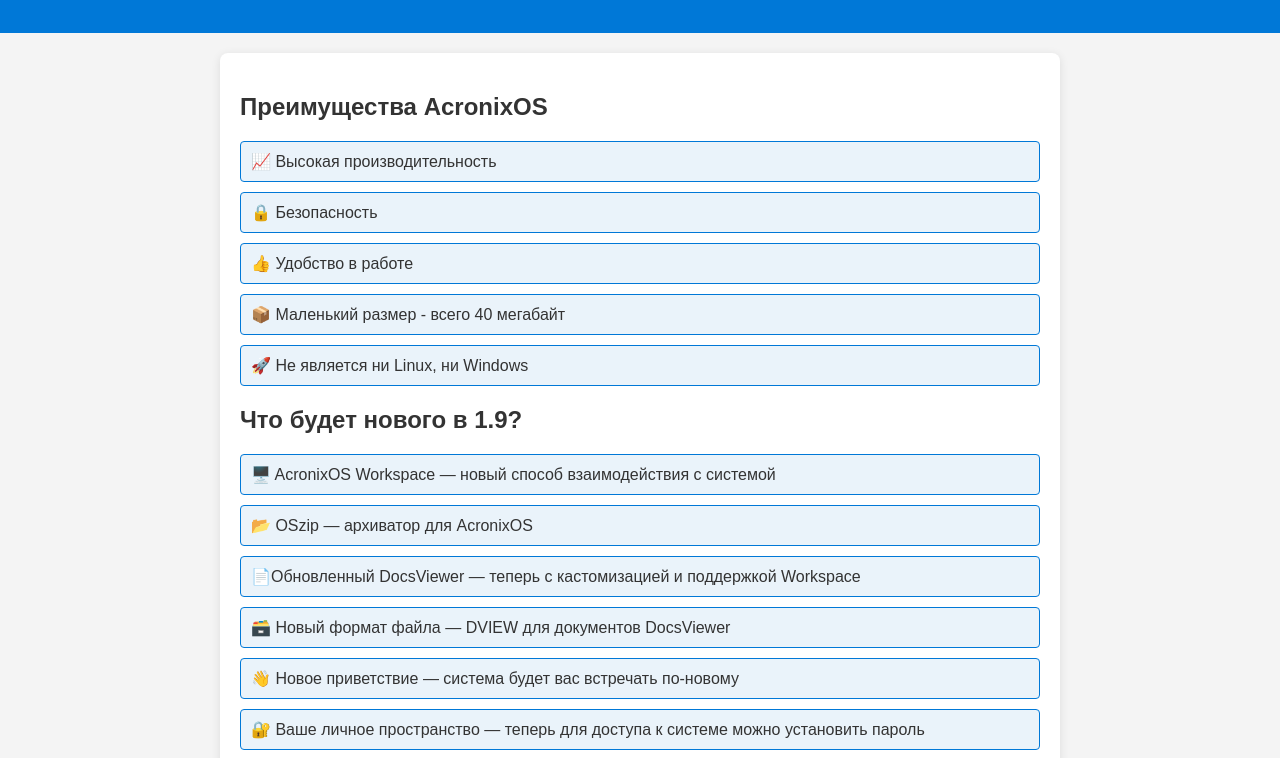
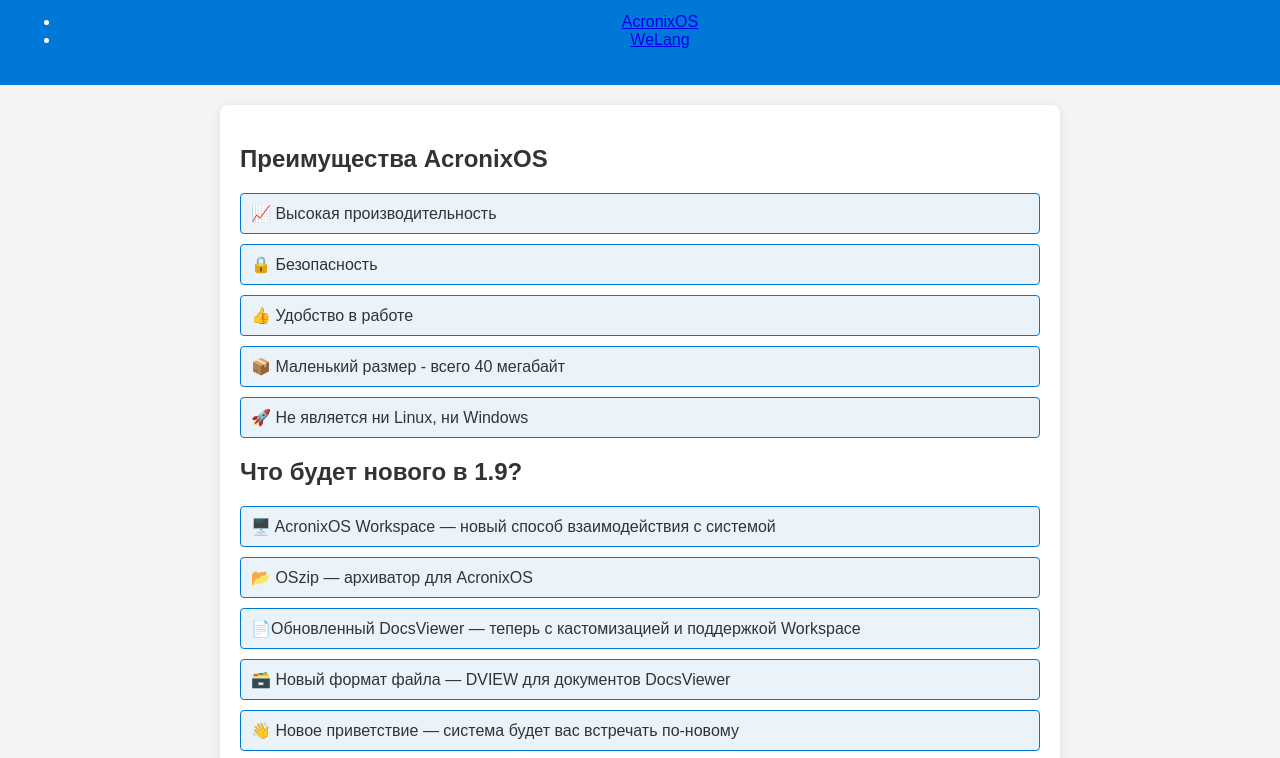
Before and after one commit to PlatonIvashin/PlatonIvashin.github.io, a plain HTML site: page index.html in a window 1280 px wide. Shown: the part 94-852 px from the top of the page. Drawn offline with Linux system fonts and the light colour scheme.

Commit message:
Update index.html

```diff
--- a/index.html
+++ b/index.html
@@ -11,6 +11,12 @@
 <header>
     <h1>AcronixOS</h1>
     <p>Лёгкая и мощная операционная система</p>
+	<nav>
+            <ul>
+                <li><a href="index.html">AcronixOS</a></li>
+                <li><a href="https://welang.veliona.no">WeLang</a></li>
+            </ul>
+        </nav>
 </header>
 
 <div class="container">
```
